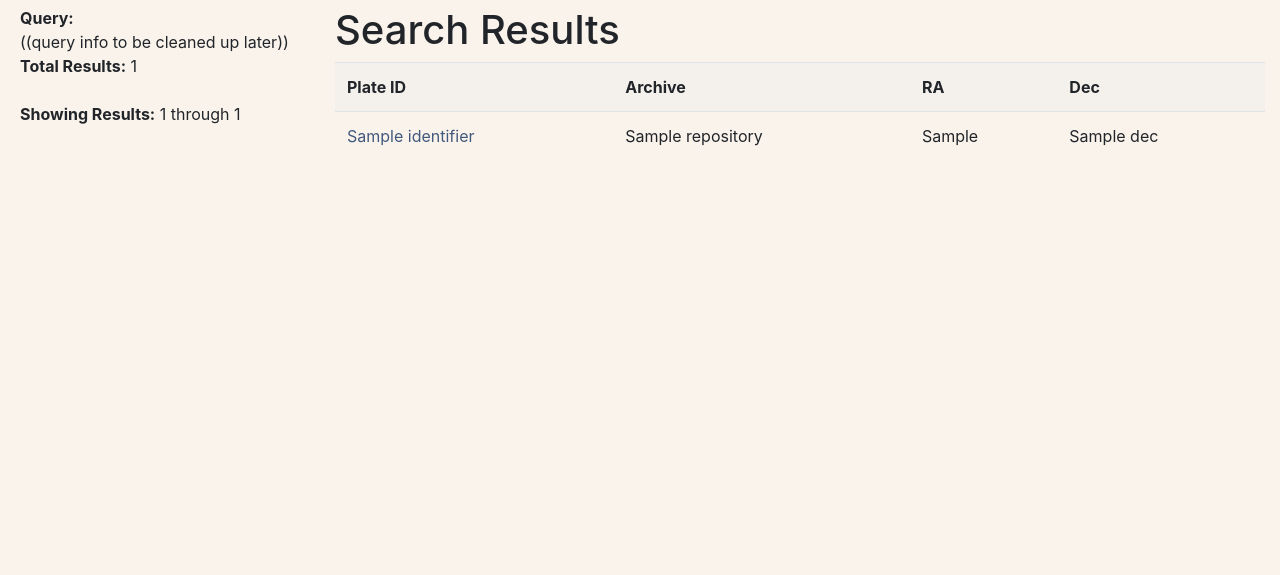
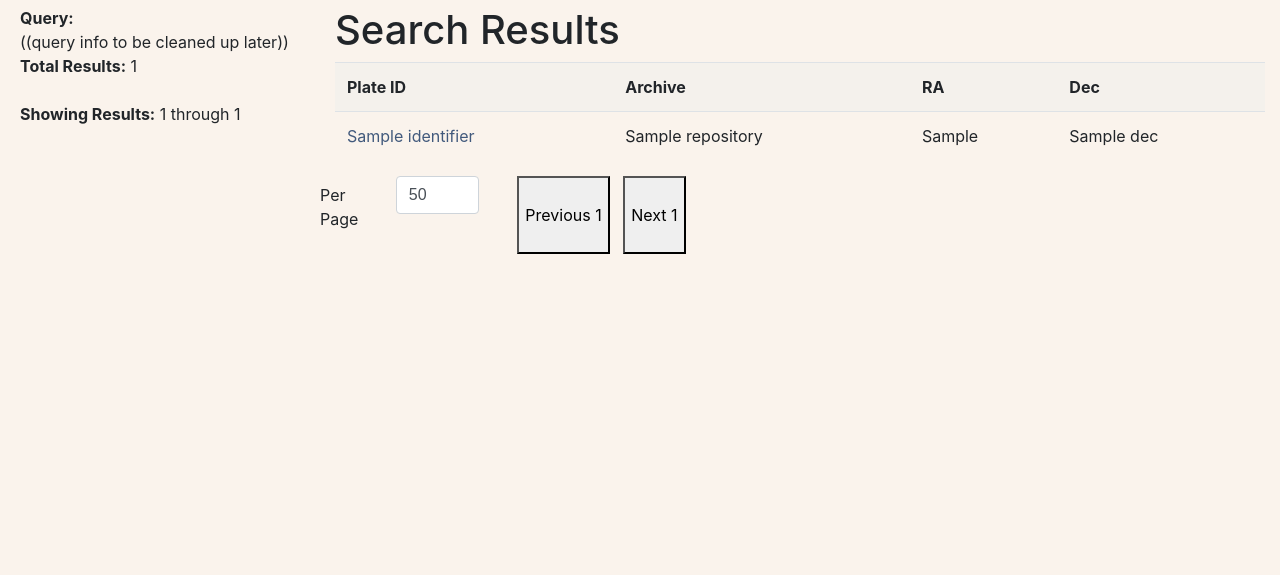
Before and after one commit to katieefrey/glass-plates-inventory, a Django app: template gpi/search/templates/search/results.html in a window 1280 px wide. Shown: the part 74-649 px from the top of the page. Run offline with Django 4.2, Linux system fonts and the light colour scheme; the template is opened without the code that fills it: most values are stand-ins (such as "Sample title", 1, 10 or a date in 2020); some libraries are stand-ins or nearby versions.

Commit message:
search results update

```diff
--- a/gpi/search/templates/search/results.html
+++ b/gpi/search/templates/search/results.html
@@ -27,6 +27,7 @@
 
                 <strong>Total Results:</strong> {{results_count}}<br/><br/>
                 <strong>Showing Results:</strong> {{num_start}} through {{num_end}}
+                <br/><br/>
 
             </div>
         </div>
@@ -55,6 +56,22 @@
                     </table>
                 </div>
 
+
+                <form>
+                    <div class="row">
+                        <div class="mb-3 row">
+                            <label for="num_results" class="col-sm-4 col-form-label">Per Page</label>
+                            <div class="col-6">
+                                <input type="number" class="form-control" name="num_results" id="num_results" min="1" max="1000" value="50">
+                            </div>
+                        </div>
+
+                        <button>Previous {{num_results}}</button> &nbsp;&nbsp;&nbsp;<button>Next {{num_results}}</button>
+
+                    </div>
+
+                </form>
+
             </div>
         </div>
     </div>
--- a/gpi/search/views.py
+++ b/gpi/search/views.py
@@ -233,7 +233,8 @@ def result(request):
         "results" : plates,
         "results_count" : results_count,
         "num_start": num_skip + 1,
-        "num_end" : num_skip + num_results
+        "num_end" : num_skip + num_results,
+        "num_results"  : num_results,
     }
 
     # also need to write a no results returned page
```
Also changed, not shown: gpi/website/templates/website/index.html (+6 -6 lines).
